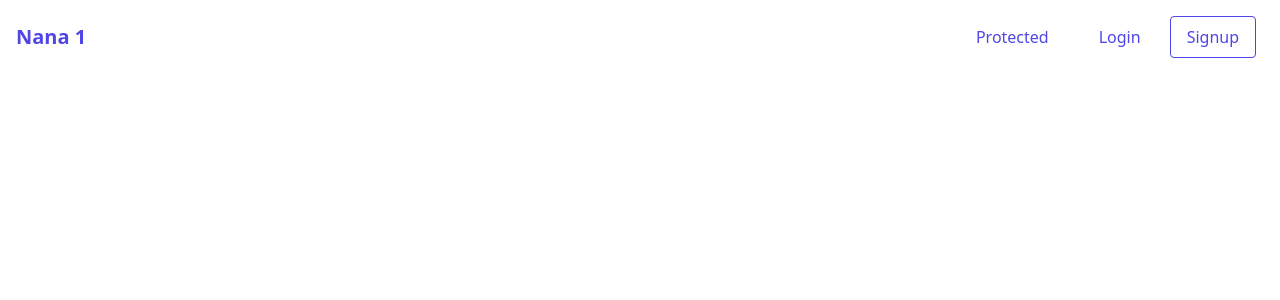
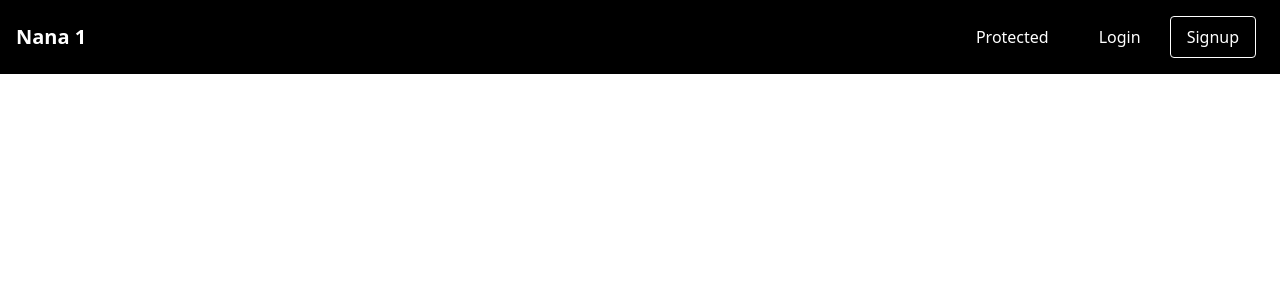
Before and after one commit to dephraiim/chelsea-university-client, a React (Create React App) app: page / in a window 1280 px wide. Shown: the top 300 px of the page. Built offline with nearby package versions, Linux system fonts and the light colour scheme.

Commit message:
update header colors

```diff
--- a/src/components/Header.js
+++ b/src/components/Header.js
@@ -2,10 +2,10 @@ export default function Header() {
   return (
     <div>
       <div class='header-2'>
-        <nav class='bg-white py-2 md:py-4'>
+        <nav class='bg-black py-2 md:py-4'>
           <div class='container px-4 mx-auto md:flex md:items-center'>
             <div class='flex justify-between items-center'>
-              <a href='/' class='font-bold text-xl text-indigo-600'>
+              <a href='/' class='font-bold text-xl text-white'>
                 Nana 1
               </a>
               <button
@@ -22,19 +22,19 @@ export default function Header() {
             >
               <a
                 href='/'
-                class='p-2 lg:px-4 md:mx-2 text-indigo-600 text-center border border-transparent rounded hover:bg-indigo-100 hover:text-indigo-700 transition-colors duration-300'
+                class='p-2 lg:px-4 md:mx-2 text-white text-center border border-transparent rounded hover:bg-white hover:text-black transition-colors duration-300'
               >
                 Protected
               </a>
               <a
                 href='/'
-                class='p-2 lg:px-4 md:mx-2 text-indigo-600 text-center border border-transparent rounded hover:bg-indigo-100 hover:text-indigo-700 transition-colors duration-300'
+                class='p-2 lg:px-4 md:mx-2 text-white text-center border border-transparent rounded hover:bg-white hover:text-black transition-colors duration-300'
               >
                 Login
               </a>
               <a
                 href='/'
-                class='p-2 lg:px-4 md:mx-2 text-indigo-600 text-center border border-solid border-indigo-600 rounded hover:bg-indigo-600 hover:text-white transition-colors duration-300 mt-1 md:mt-0 md:ml-1'
+                class='p-2 lg:px-4 md:mx-2 text-white text-center border border-solid border-white rounded hover:bg-white hover:text-black hover:border-black transition-colors duration-300 mt-1 md:mt-0 md:ml-1'
               >
                 Signup
               </a>
```
